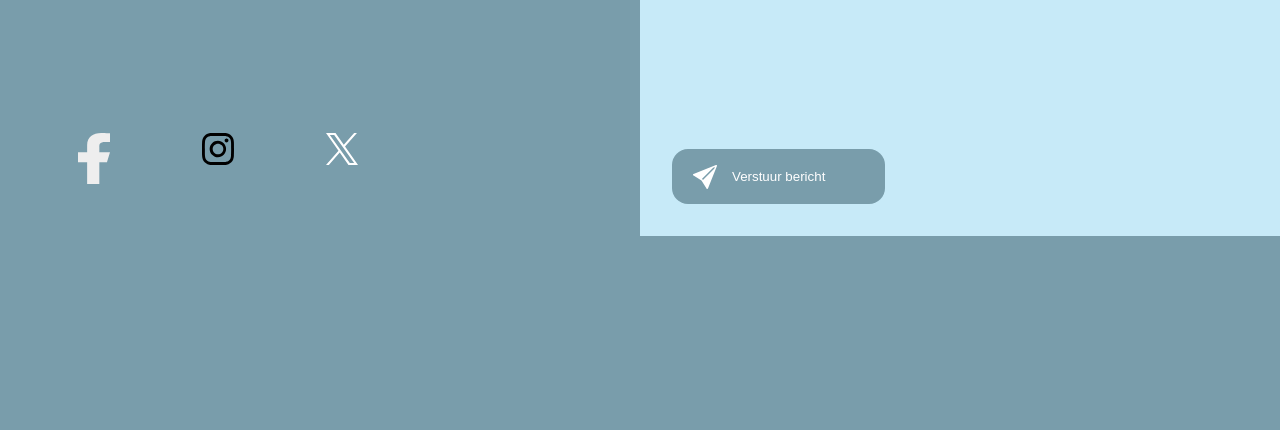
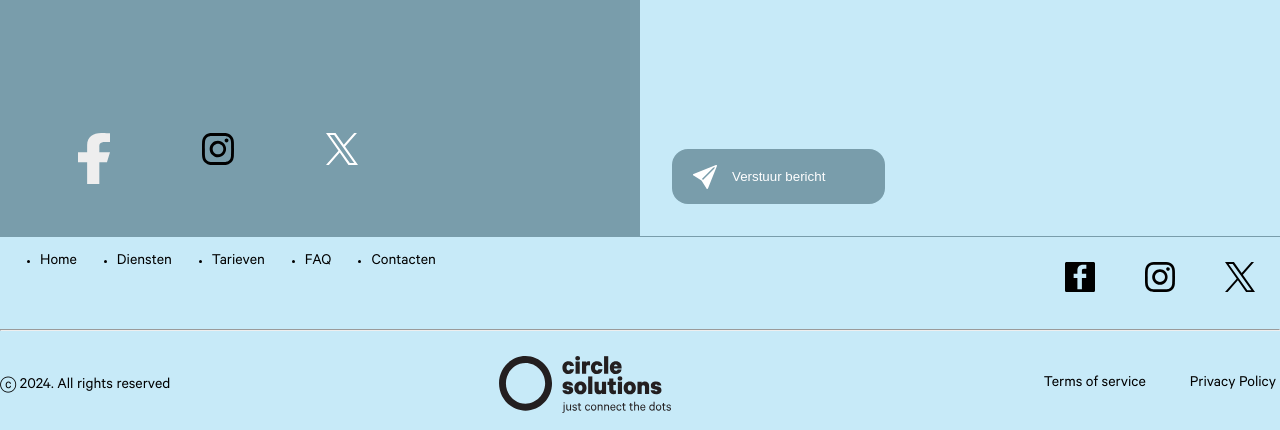
Before and after one commit to BramSuurdje/Circle-Solution, a PHP site: page /pages/contact.php in a window 1280 px wide. Shown: the part 564-994 px from the top of the page. Before the commit the page ends 800 px from the top, so only its background shows below. Run offline with PHP 8.4, Linux system fonts and the light colour scheme.

Commit message:
made footer, added styling and made pacckage page

```diff
--- a/Footer.css
+++ b/Footer.css
@@ -21,15 +21,17 @@
 {
     display: flex;
     justify-content: flex-start;
-    align-items: flex-start;
+    align-items: center;
 }
 
 .tekstD
 {
     display: flex;
+    padding: 2px;
     flex-direction: row;
     justify-content: flex-end;
-    align-items: center;
+    align-items: center
+
 
 }
 
@@ -37,6 +39,7 @@
 {
     display: flex;
     flex-direction: row;
+    justify-content: space-between;
 }
 
 .tekstA
@@ -50,6 +53,7 @@
 .footerTop {
     display: flex;
     flex-direction: row;
+    border-top: solid 1px #799dab;
 }
 
 .footerMenu {
@@ -66,9 +70,16 @@
 
 .kleineFoto
 {
-    display: flex;
+    /* display: flex;
     flex-direction: row;
     justify-content: flex-end;
     align-items: flex-end;
-    margin: 15px;
+    margin: 15px; */
+    width: 30px;
+    margin: 25px;
 }
+
+.Image
+{
+    width: 100%;
+}
--- a/pages/contact.php
+++ b/pages/contact.php
@@ -6,6 +6,7 @@
     <title>Circle-Solution</title>
     <link rel="stylesheet" href="../css/style.css" type="text/css">
     <link rel="stylesheet" href="../css/contact.css" type="text/css">
+    <link rel="stylesheet" href="../footer.css" type="text/css">
 </head>
 <body>
     <section class="contact">
@@ -76,5 +77,60 @@
         </div>
     </section>
 
+    <div class="gridContainer">
+        <div class="footerTop">
+            <div class="footerMenu">
+                <div class="tekstA">
+                    <ul>
+                     <li>Home</li>
+                    </ul>
+                </div>
+                <div class="tekstA">
+                    <ul>
+                     <li>Diensten</li>
+                    </ul>
+                </div>
+                <div class="tekstA">
+                    <ul>
+                     <li>Tarieven</li>
+                    </ul>
+                </div>
+                <div class="tekstA">
+                    <ul>
+                     <li>FAQ</li>
+                    </ul>
+                </div>
+                <div class="tekstA">
+                    <ul>
+                     <li>Contacten</li>
+                    </ul>
+                </div>
+            </div>
+            <div class="FooterKfoto">
+                <div class="kleineFoto"><img class="Image" src="../svg/facebookLogoBlack.svg" alt=""></div>
+                <div  class="kleineFoto"><img class="Image" src="../svg/Instagram.svg" alt=""></div>
+                <div  class="kleineFoto"><img class="Image" src="../svg/X_logo_2023_original.svg" alt=""></div>
+            </div>
+        </div>
+     <div><hr></div>
+
+     <div class="footerBottom">
+         <div class="tekstC"><p> &#9426 2024. All rights reserved</p></div>
+         <div class="bigBoy"><img class="Image" src="../svg/CS-logo-dark (1).svg" alt=""></div>
+         <div class="tekstD">
+            <div class="tekstD">
+                <ul>
+                    <p>Terms of service</p></div>
+                </ul>
+            <div class="tekstD">
+                <ul>
+                <p>Privacy Policy</p>
+                </ul>
+            </div>
+
+         </div>
+     </div>
+
+    </div>
 </body>
 </html>
```
Also changed, not shown: css/footer.css (added, +17 -0 lines), css/package.css (added, +81 -0 lines), footer.php (+8 -5 lines), index.php (+86 -14 lines), svg/CS-logo-light.svg (renamed from img/CS-logo-light.svg), svg/package.svg (added), svg/packageWorkSpace.svg (added), svg/trustPilot.svg (renamed from img/trustPilot.svg), svg/trustPilotReviews.svg (renamed from img/trustPilotReviews.svg).
